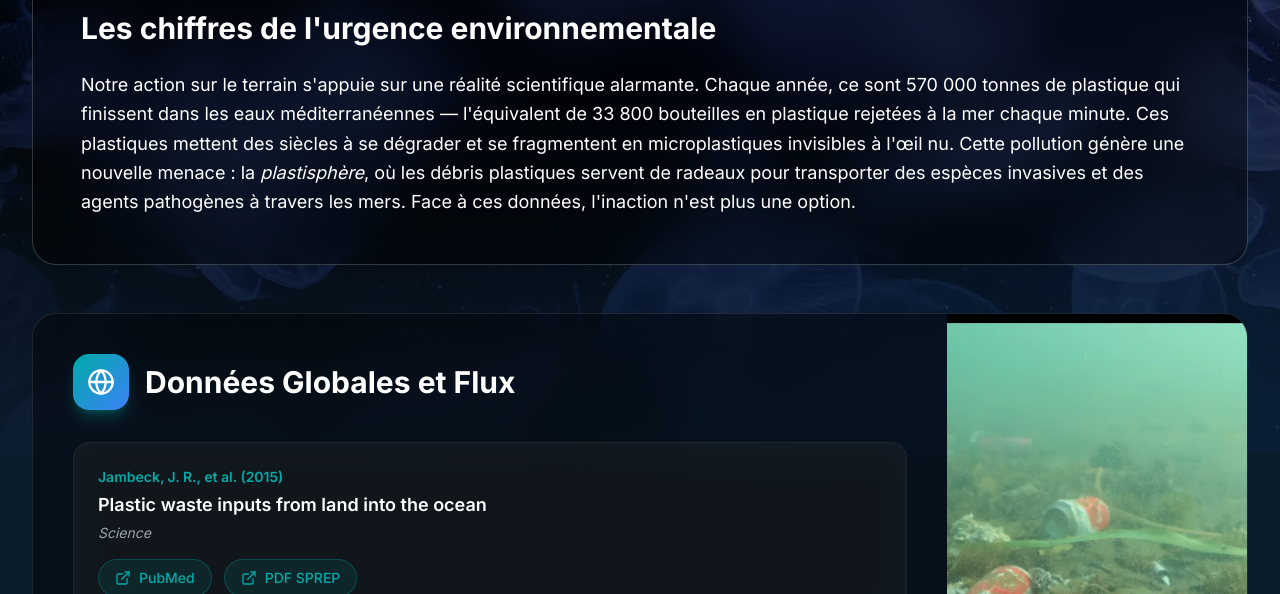
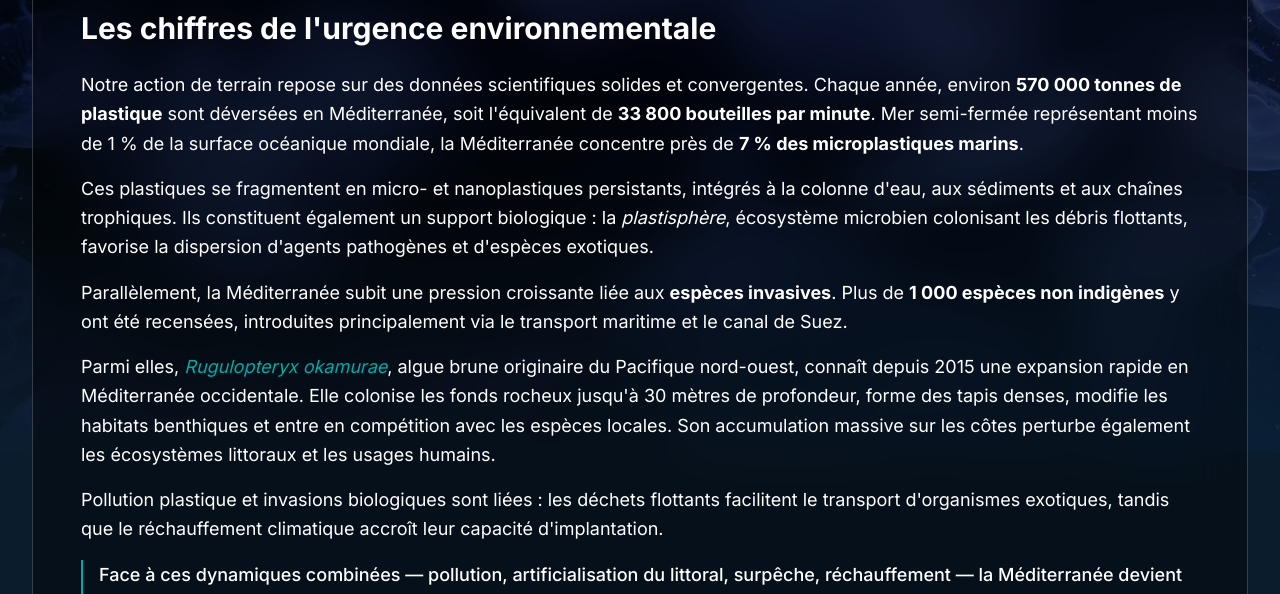
Before and after one commit to karimsaari-data/dark_massilia, a React (Vite) app: page /sources in a window 1280 px wide. Shown: the part 347-941 px from the top of the page. Built offline with nearby package versions, Linux system fonts and the light colour scheme; no server answers.

Commit message:
Sources: refonte bloc éditorial intro — texte enrichi, multi-paragraphes, citation finale

```diff
--- a/src/pages/Sources.jsx
+++ b/src/pages/Sources.jsx
@@ -194,16 +194,43 @@ const Sources = () => {
             <h2 className="text-2xl md:text-3xl font-bold text-white mb-6">
               Les chiffres de l'urgence environnementale
             </h2>
-            <p className="text-text-secondary leading-relaxed text-lg">
-              Notre action sur le terrain s'appuie sur une réalité scientifique alarmante. Chaque
-              année, ce sont 570&nbsp;000 tonnes de plastique qui finissent dans les eaux
-              méditerranéennes — l'équivalent de 33&nbsp;800 bouteilles en plastique rejetées à la
-              mer chaque minute. Ces plastiques mettent des siècles à se dégrader et se fragmentent
-              en microplastiques invisibles à l'œil nu. Cette pollution génère une nouvelle menace&nbsp;:
-              la <em>plastisphère</em>, où les débris plastiques servent de radeaux pour transporter
-              des espèces invasives et des agents pathogènes à travers les mers. Face à ces données,
-              l'inaction n'est plus une option.
-            </p>
+            <div className="space-y-4 text-text-secondary leading-relaxed text-lg">
+              <p>
+                Notre action de terrain repose sur des données scientifiques solides et convergentes.
+                Chaque année, environ <strong className="text-white">570&nbsp;000 tonnes de plastique</strong> sont
+                déversées en Méditerranée, soit l'équivalent de <strong className="text-white">33&nbsp;800 bouteilles par minute</strong>.
+                Mer semi-fermée représentant moins de 1&nbsp;% de la surface océanique mondiale, la Méditerranée
+                concentre près de <strong className="text-white">7&nbsp;% des microplastiques marins</strong>.
+              </p>
+              <p>
+                Ces plastiques se fragmentent en micro- et nanoplastiques persistants, intégrés à la colonne
+                d'eau, aux sédiments et aux chaînes trophiques. Ils constituent également un support biologique&nbsp;:
+                la <em className="text-white">plastisphère</em>, écosystème microbien colonisant les débris flottants,
+                favorise la dispersion d'agents pathogènes et d'espèces exotiques.
+              </p>
+              <p>
+                Parallèlement, la Méditerranée subit une pression croissante liée aux <strong className="text-white">espèces invasives</strong>.
+                Plus de <strong className="text-white">1&nbsp;000 espèces non indigènes</strong> y ont été recensées,
+                introduites principalement via le transport maritime et le canal de Suez.
+              </p>
+              <p>
+                Parmi elles, <em className="text-ocean-teal">Rugulopteryx okamurae</em>, algue brune originaire du
+                Pacifique nord-ouest, connaît depuis 2015 une expansion rapide en Méditerranée occidentale. Elle
+                colonise les fonds rocheux jusqu'à 30 mètres de profondeur, forme des tapis denses, modifie les
+                habitats benthiques et entre en compétition avec les espèces locales. Son accumulation massive sur
+                les côtes perturbe également les écosystèmes littoraux et les usages humains.
+              </p>
+              <p>
+                Pollution plastique et invasions biologiques sont liées&nbsp;: les déchets flottants facilitent le
+                transport d'organismes exotiques, tandis que le réchauffement climatique accroît leur capacité
+                d'implantation.
+              </p>
+              <p className="text-white font-medium border-l-2 border-ocean-teal pl-4">
+                Face à ces dynamiques combinées — pollution, artificialisation du littoral, surpêche,
+                réchauffement — la Méditerranée devient un laboratoire avancé des déséquilibres globaux.
+                Documenter, alerter et agir ne relève plus du militantisme, mais de la nécessité écologique.
+              </p>
+            </div>
           </motion.div>
         </motion.div>
 
```
